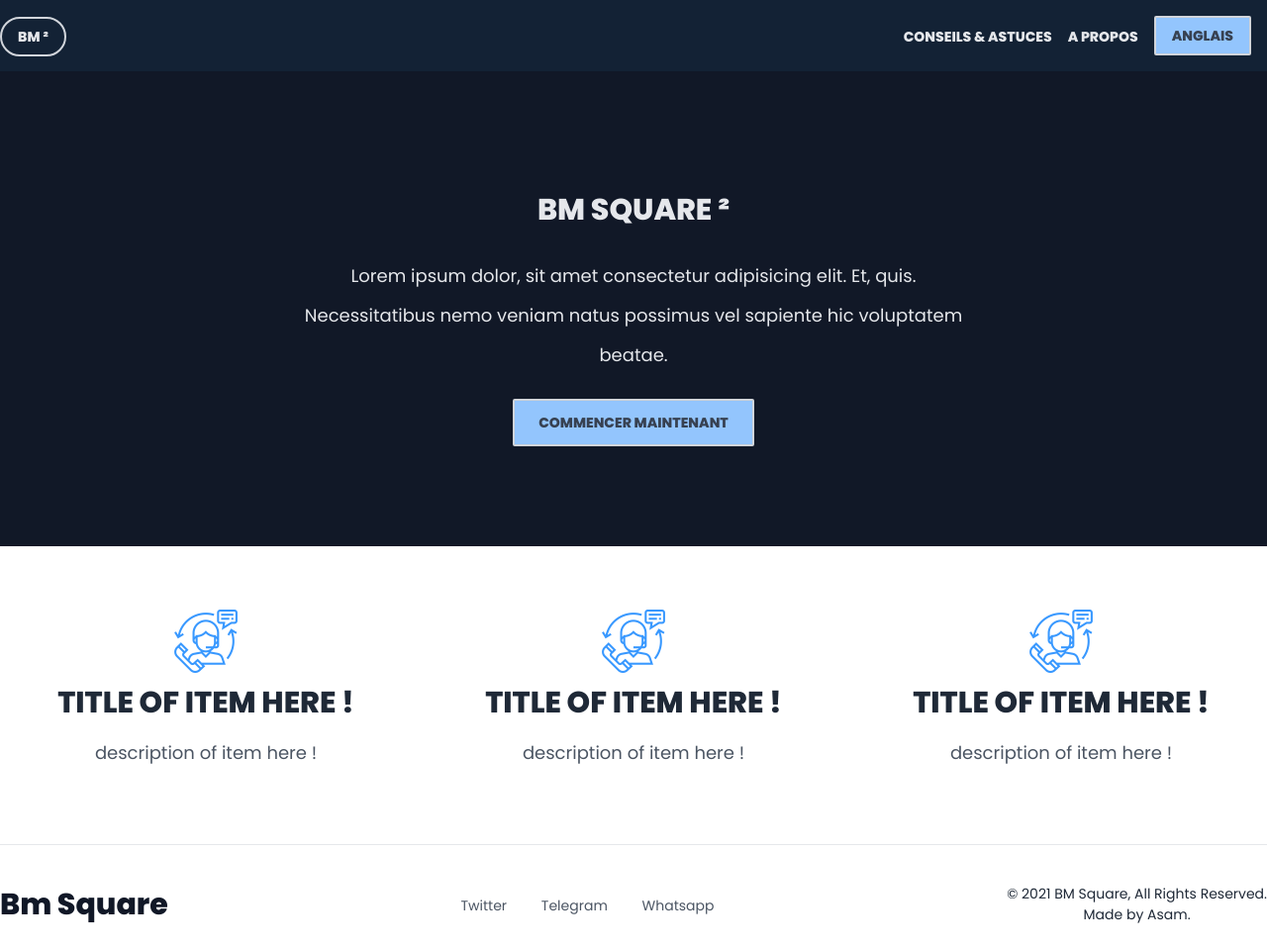
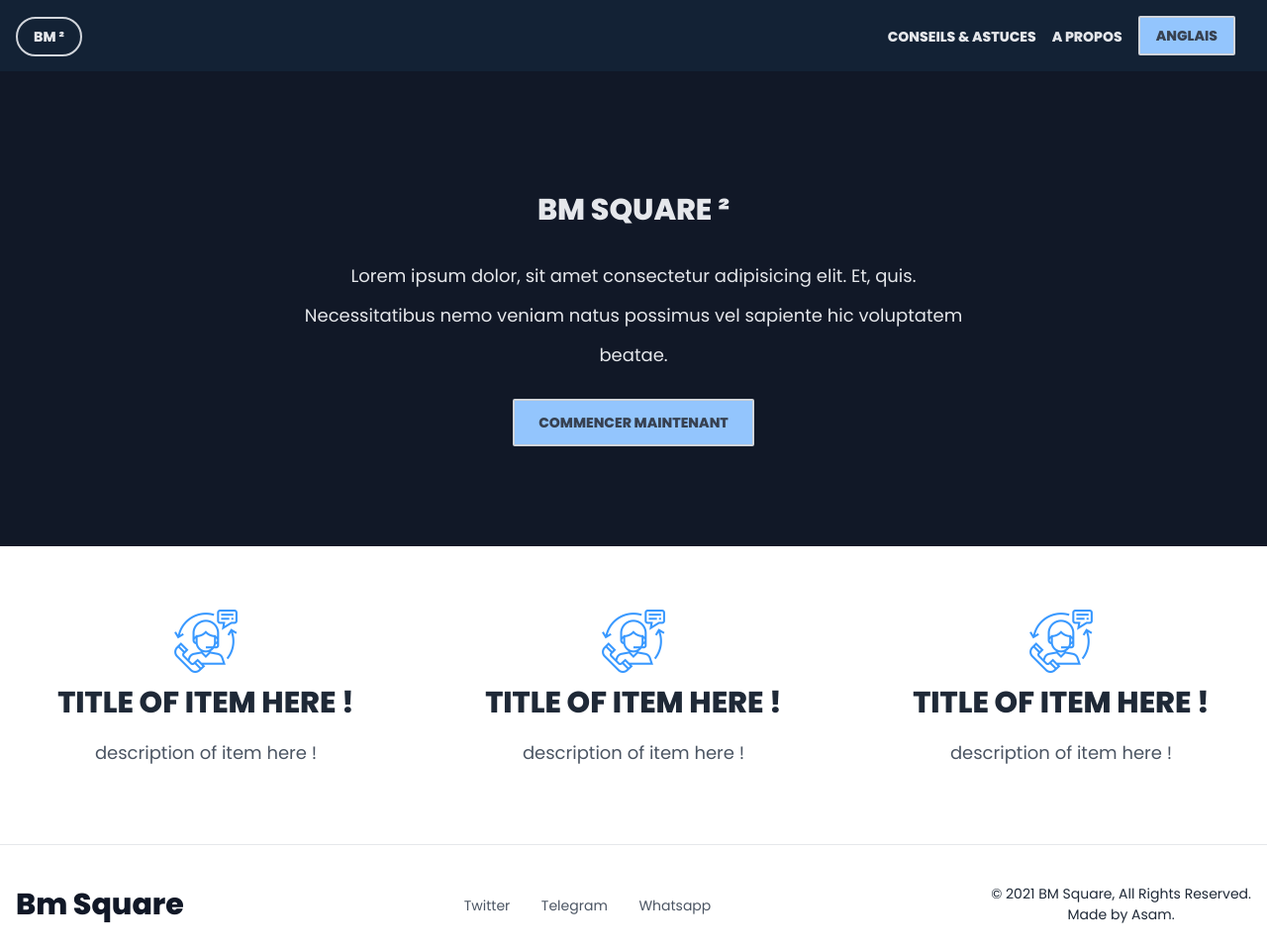
Before and after one commit to Asam237/bm_squart, a React (Create React App) app: page / in a window 1280 px wide. Shown: the whole page at 99% size. Built offline with nearby package versions, Linux system fonts and the light colour scheme.

Commit message:
Add padding horizontal

```diff
--- a/src/components/footer/Footer.component.tsx
+++ b/src/components/footer/Footer.component.tsx
@@ -6,7 +6,7 @@ export const Footer = (props: any) => {
   return (
     <div className="site__footer border-t">
       <div className="container mx-auto">
-        <div className="flex flex-col md:flex-row px-4 md:px-0 pt-4 md:pt items-center md:justify-start md:justify-between">
+        <div className="flex flex-col md:flex-row px-4 pt-4 md:pt items-center md:justify-start md:justify-between">
           <MyText
             myTextAlign="text-center"
             myTextColor="text-gray-900"
--- a/src/components/header/Header.component.tsx
+++ b/src/components/header/Header.component.tsx
@@ -7,7 +7,7 @@ export const Header = (props: any) => {
   const history = useHistory();
   return (
     <header
-      className="site__header py-4 px-4 md:px-0 sticky top-0 z-50"
+      className="site__header py-4 px-4 sticky top-0 z-50"
       style={{ background: `${COLORS.primaryColor}` }}
     >
       <div className="container mx-auto">
```
